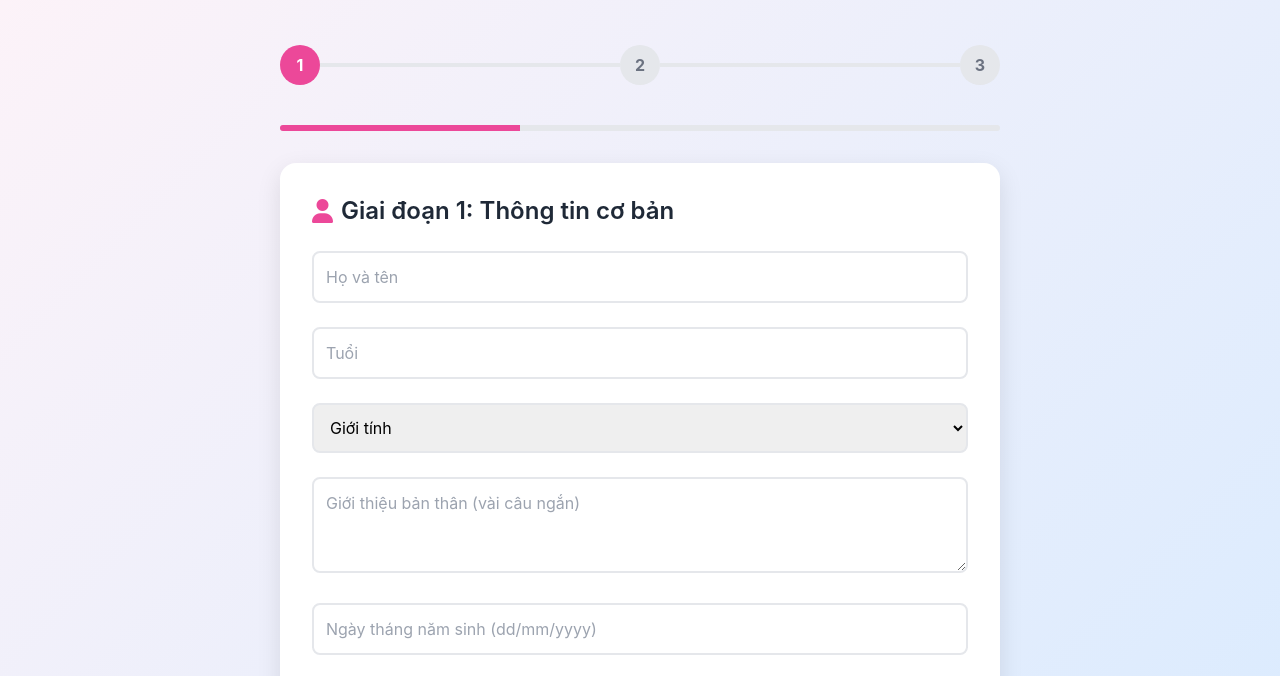
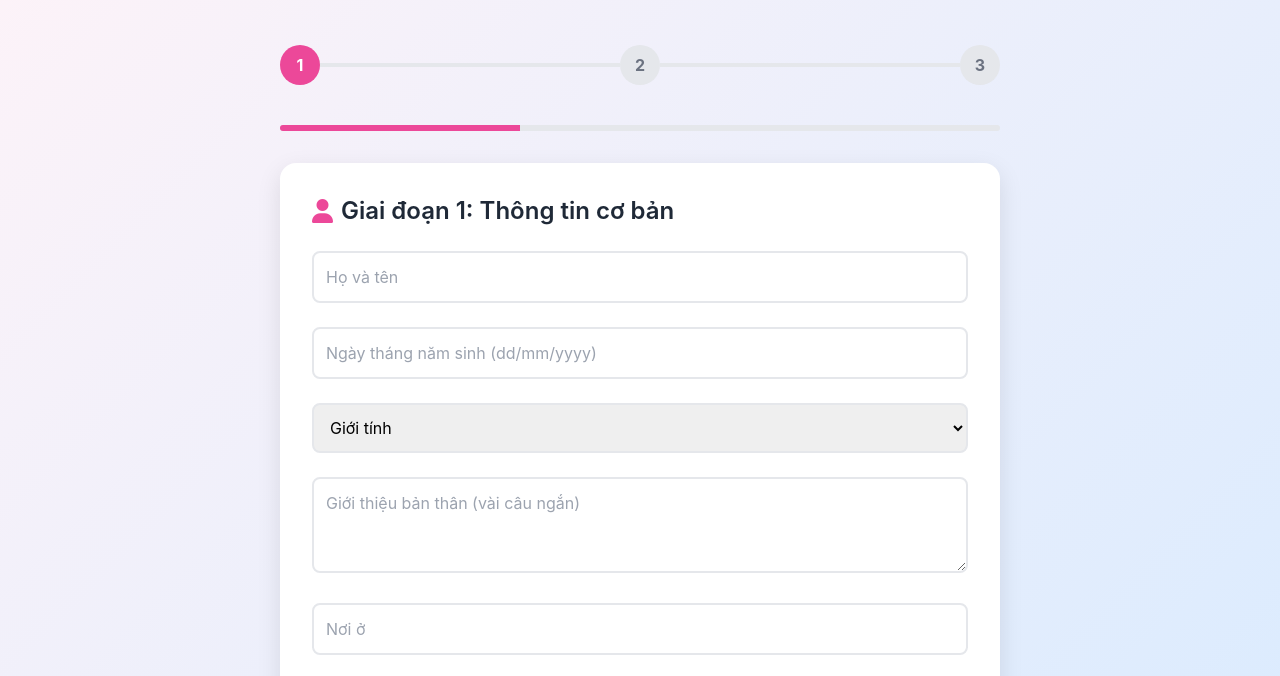
Before and after one commit to MHung2005/Mai_moi, a plain HTML site: page index.html in a window 1280 px wide. Shown: the part 115-791 px from the top of the page. Drawn offline with nearby package versions, Linux system fonts and the light colour scheme.

Commit message:
Xoa tuoi, them moi o

```diff
--- a/index.html
+++ b/index.html
@@ -106,7 +106,7 @@
             </h2>
             <div class="space-y-6">
                 <input id="name" type="text" placeholder="Họ và tên" class="w-full p-3 rounded-lg">
-                <input id="age" type="number" placeholder="Tuổi" class="w-full p-3 rounded-lg">
+                <input id="birthdate" type="text" placeholder="Ngày tháng năm sinh (dd/mm/yyyy)" class="w-full p-3 rounded-lg">
                 <select id="gender" class="w-full p-3 rounded-lg">
                     <option value="">Giới tính</option>
                     <option value="male">Nam</option>
@@ -114,7 +114,7 @@
                     <option value="other">Khác</option>
                 </select>
                 <textarea id="bio" placeholder="Giới thiệu bản thân (vài câu ngắn)" class="w-full p-3 rounded-lg h-24"></textarea>
-                <input id="birthdate" type="text" placeholder="Ngày tháng năm sinh (dd/mm/yyyy)" class="w-full p-3 rounded-lg">
+                <input id="hometown" type="text" placeholder="Nơi ở" class="w-full p-3 rounded-lg">
                 <input id="hometown" type="text" placeholder="Quê quán" class="w-full p-3 rounded-lg">
                 <input id="job" type="text" placeholder="Nghề nghiệp" class="w-full p-3 rounded-lg">
                 <div class="w-full">
```
